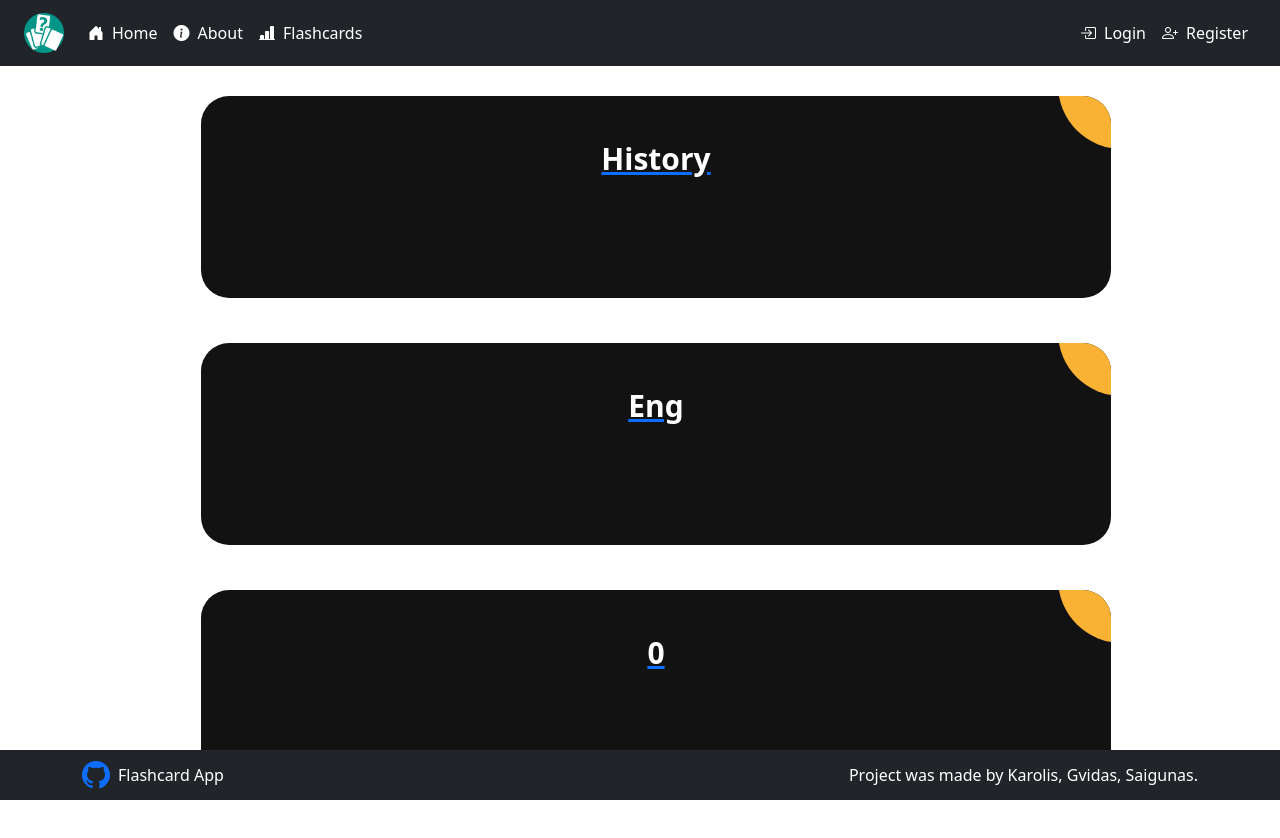
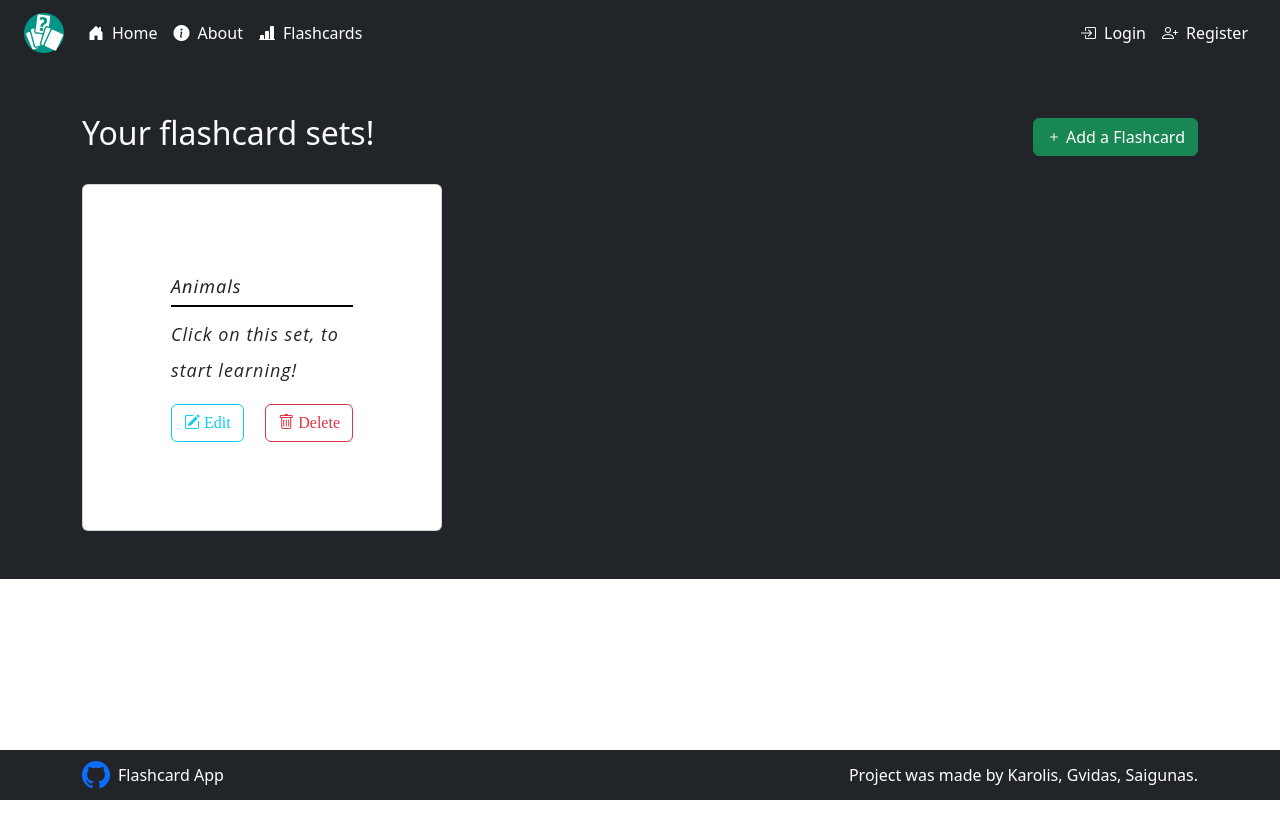
Before and after one commit to Saigunas/flashcards-webapp, a Vue app in the folder app-fe/: page /flashcards in a window 1280 px wide. Shown: the top 838 px of the page. After the commit the page ends 800 px from the top, so only its background shows below. Built offline with nearby package versions, Linux system fonts and the light colour scheme.

Commit message:
15-create-flashcard-main-design-page

```diff
--- a/app-fe/src/App.vue
+++ b/app-fe/src/App.vue
@@ -22,7 +22,7 @@
     <div id="app-body">
       <router-view />
     </div>
-    <footer class="footer bg-dark text-white py-2" style="position: fixed; bottom: 0; width: 100%;">
+    <footer class="footer bg-dark text-white py-2 my-0" style="position: fixed; bottom: 0; width: 100%;">
       <div class="container">
         <div class="row">
           <div class="col-md-6 d-flex align-items-center gap-2">
@@ -43,6 +43,6 @@
   display: flex;
   flex-direction: column;
   justify-content: space-between;
-  min-height: 100vh;
+  min-height: 100%;
 }
 </style>
--- a/app-fe/views/Cards.vue
+++ b/app-fe/views/Cards.vue
@@ -1,48 +1,3 @@
-<script setup>
-  import { ref } from "vue";
-
-</script>
-
 <template>
-<div class="ag-format-container"><ul><h2 v-if="(Cardsetquest, counter) in Cardsetquest" :key=counter>
-{{Cardsetquest}}
-</h2></ul>
-    </div>
-<div class="ag-format-container">
-  <div class="ag-courses_box">
-    <div class="ag-courses_item">
-      <a href="#" class="ag-courses-item_link">
-        <div class="ag-courses-item_bg">
-        </div>
-        <div class="ag-courses-item_title">
-
-    <button @click="counter++">Next Cards</button>
-<button @click="counter--">Previous Card</button>
-        </div>
-      </a>
-    </div>
-</div>
-</div>
-
-<p>Count is: {{ counter }}</p>
+    <p>ye</p>
 </template>
-
-<script >
-export default {
-  data() {
-    return {
-      Cardsetquest: ['Ka', 'Eng','0'],
-      Cardsetanws:['Da','Gne','10'],
-      counter:0
-    };
-  },
-};
-</script>
-<style>
-
-button{
-  background-color: green;
-  color: green;
-  z-index: 2;
-}
-</style>
--- a/app-fe/views/Flashcards.vue
+++ b/app-fe/views/Flashcards.vue
@@ -1,124 +1,46 @@
-<script setup>
-  import { ref } from "vue";
-</script>
 <template>
- <div class="ag-format-container">
-  <div class="ag-courses_box"><ul><h2 v-for="(Flashcards, i) in Flashcards" :key="i">
-    <div class="ag-courses_item">
-      <a href="#" class="ag-courses-item_link">
-        <div class="ag-courses-item_bg">
+  <div class="ag-format-container bg-dark">
+    <div class="container my-5">
+      <div class="d-flex justify-content-between align-items-center mb-4">
+      <h2 class="text-light">Your flashcard sets!</h2>
+        <router-link class="btn btn-success" :to="{name: 'Login'}"> <i class="bi bi-plus"></i> Add a Flashcard</router-link>
+    </div>
+      <div class="row row-cols-1 row-cols-md-3 g-4">
+        <div class="col">
+          <div class="card bg-white text-dark">
+            <div class="card-body">
+              <h5 class="card-title text-dark">Animals</h5>
+              <p class="card-text text-dark">Click on this set, to start learning!</p>
+              <div class="d-flex justify-content-between align-items-center">
+                <button type="button" class="btn btn-outline-info">
+                  <i class="bi bi-pencil-square"></i> Edit
+                </button>
+                <button type="button" class="btn btn-outline-danger">
+                  <i class="bi bi-trash"></i> Delete
+                </button>
+              </div>
+            </div>
+          </div>
         </div>
-        <div class="ag-courses-item_title">
-     {{ Flashcards }}
-        </div>
-      </a>
+
+      </div>
     </div>
- </h2></ul></div>
-</div>
+  </div>
 </template>
-<script>
-export default {
-  data() {
-    return {
-      Flashcards: ['History', 'Eng','0'],
-    };
-  },
-};
-</script>
+
 <style>
 .ag-format-container {
-  width: 1142px;
+  width: 100%;
+  height: 100%;
   margin: 0 auto;
-
 }
 
-template {
-  background-color: #000;
+.card {
+  transition: transform 0.2s ease;
 }
-.ag-courses_box {
-  display: -webkit-box;
-  display: -ms-flexbox;
-  display: flex;
-  -webkit-box-align: start;
-  -ms-flex-align: start;
-  align-items: flex-start;
-  -ms-flex-wrap: wrap;
-  flex-wrap: wrap;
-  justify-content: center;
-  text-align: center;
-  padding: 30px 0;
+
+.card:hover {
+  transform: scale(1.05);
 }
-.ag-courses_item {
-  -ms-flex-preferred-size: calc(33.33333% - 30px);
-  flex-basis: calc(33.33333% - 30px);
 
-  margin: 0 95px 45px;
-  overflow: hidden;
-
-  border-radius: 28px;
-}
-.ag-courses-item_link {
-  display: block;
-  padding: 45px 400px;
-  background-color: #121212;
-
-  overflow: hidden;
-  text-align: center;
-  position: relative;
-}
-.ag-courses-item_link:hover,
-.ag-courses-item_link:hover .ag-courses-item_date {
-  text-decoration: none;
-  color: #FFF;
-}
-.ag-courses-item_link:hover .ag-courses-item_bg {
-  -webkit-transform: scale(10);
-  -ms-transform: scale(10);
-  transform: scale(10);
-}
-.ag-courses-item_title {
-  min-height: 87px;
-  margin: 0 0 25px;
-  overflow: hidden;
-  font-weight: bold;
-  font-size: 30px;
-  color: #FFF;
-
-  z-index: 2;
-  position: relative;
-}
-.ag-courses-item_date-box {
-  font-size: 18px;
-  color: #FFF;
-
-  z-index: 2;
-  position: relative;
-}
-.ag-courses-item_date {
-  font-weight: bold;
-  color: #f9b234;
-
-  -webkit-transition: color .5s ease;
-  -o-transition: color .5s ease;
-  transition: color .5s ease
-}
-.ag-courses-item_bg {
-  height: 128px;
-  width: 128px;
-  background-color: #f9b234;
-
-  z-index: 1;
-  position: absolute;
-  top: -75px;
-  right: -75px;
-
-  border-radius: 50%;
-
-  -webkit-transition: all .5s ease;
-  -o-transition: all .5s ease;
-  transition: all .5s ease;
-}
-.ag-courses_item:nth-child(6n) .ag-courses-item_bg {
-  background-color: #4c49ea;
-}
 </style>
--- a/app-fe/views/Home.vue
+++ b/app-fe/views/Home.vue
@@ -78,7 +78,7 @@
 
   <div class="container my-5">
   <div class="row justify-content-center">
-      <h2 class="text-center font-weight-bold mb-4" style="letter-spacing: 2px; text-transform: uppercase; text-shadow: 1px 1px #000;">Feedback from flashcard appusers!</h2>
+      <h2 class="text-center font-weight-bold mb-4" style="letter-spacing: 2px; text-transform: uppercase; text-shadow: 1px 1px #000;">Feedback from flashcard app users!</h2>
   </div>
   </div>
   <section class="cards-wrapper">
@@ -122,7 +122,6 @@
 </template>
 
 <style>
-
 .bordered {
   border: 10px solid #eaeaea;
   border-radius: 20px;
@@ -174,16 +173,6 @@
   transition: all 0.3s ease;
 
 }
-
-.card-text:hover{
-  background-color: #f8f9fa;
-  border: 2px solid #ced4da;
-  border-radius: 10px;
-  box-shadow: 5px 5px 5px rgba(0,0,0,0.1);
-
-  box-shadow: 0px 0px 0px 20px #f9f9f9;
-}
-
 :root {
   --color: #3c3163;
   --transition-time: 0.5s;
```
Also changed, not shown: 1 other file (tests, documents, lock files or other folders).
